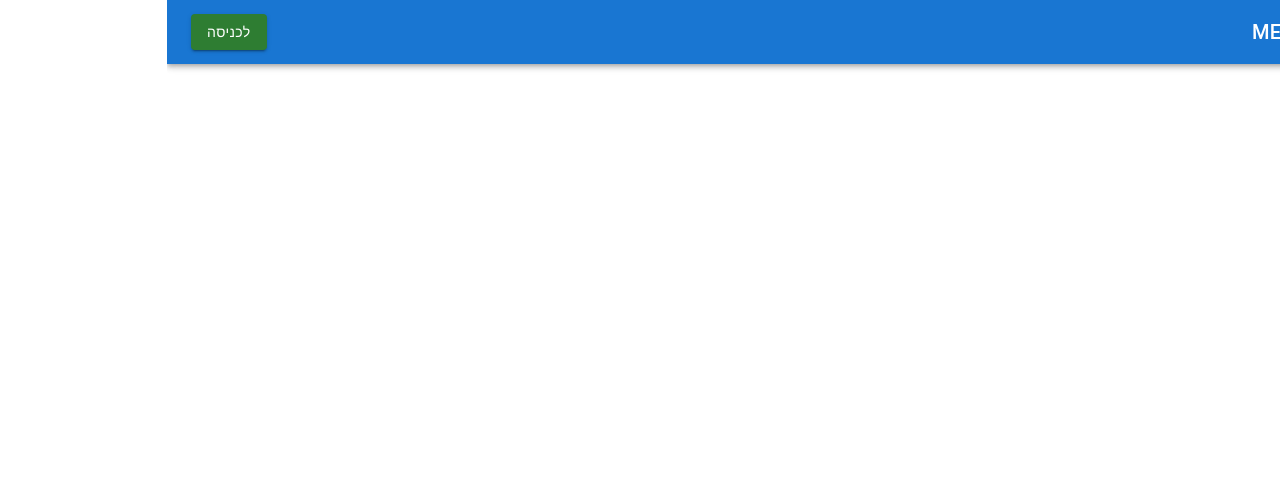
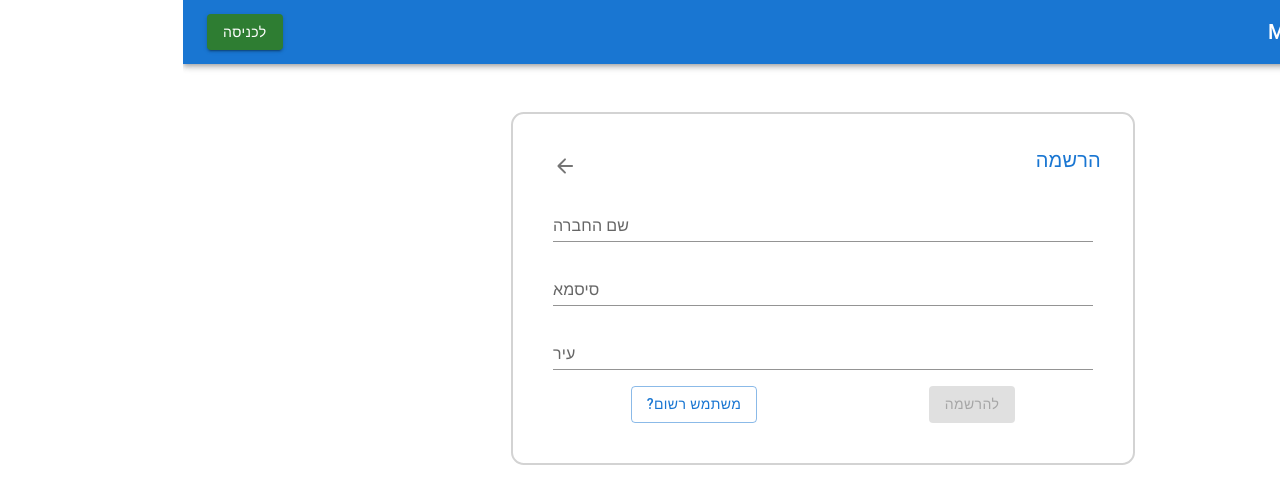
Before and after one commit to Meshalvim/client, a React (Create React App) app: page /SignInEmployer in a window 1280 px wide. Before the commit this address had no page. Shown: the top 504 px of the page. Built offline with nearby package versions, Linux system fonts and the light colour scheme.

Commit message:
update signInEmployer

```diff
--- a/src/App.js
+++ b/src/App.js
@@ -1,7 +1,8 @@
 import { BrowserRouter, Routes, Route, Navigate } from 'react-router-dom';
 import logo from './logo.svg';
 import './App.css';
-import SignIn from './SignIn';
+import SignInWorker from './SignInWorker';
+import SignInEmployer from './SignInEmployer';
 import LogIn from './LogIn';
 import HomePage from './HomePage';
 import EmployerDetails from './EmployerDetails';
@@ -17,7 +18,8 @@ function App() {
       <AppBar></AppBar>
         <Routes>
           <Route path="/" element={<HomePage />} />
-          <Route path="/signIn" element={<SignIn />} />
+          <Route path="/signInWorker" element={<SignInWorker />} />
+          <Route path="/SignInEmployer" element={<SignInEmployer />} />
           <Route path="/logIn" element={<LogIn />} />
           <Route path="/employerDetails" element={<EmployerDetails />} />
           <Route path="/manage" element={<Manage />} />
--- a/src/HomePage.js
+++ b/src/HomePage.js
@@ -20,7 +20,7 @@ const HomePage = () => {
                         <Button
                             variant="contained"
                             size="large"
-                            onClick={()=>navigate('/signIn')}
+                            onClick={()=>navigate('/SignInEmployer')}
                             sx={{
                             p: 2,
                             margin: 2,
@@ -30,7 +30,7 @@ const HomePage = () => {
                         <Button
                             variant="contained"
                             size="large"
-                            onClick={()=>navigate('/signIn')}
+                            onClick={()=>navigate('/signInWorker')}
                             sx={{
                             p: 2,
                             margin: 2,
--- /dev/null
+++ b/src/SignInEmployer.js
@@ -0,0 +1,182 @@
+import React, { useState } from 'react';
+import { TextField, Grid, FormControl, FormLabel, RadioGroup, FormControlLabel, Radio, Button, Alert, IconButton } from '@mui/material';
+import swal from 'sweetalert2';
+import { useNavigate } from 'react-router-dom';
+import ArrowBackRoundedIcon from '@mui/icons-material/ArrowBackRounded';
+import HomeRoundedIcon from '@mui/icons-material/HomeRounded';
+import { useFormik } from "formik";
+import * as Yup from "yup"
+
+const validationSchema = Yup.object({
+    name: Yup.string().required('שם זהו שדה חובה'),
+    password: Yup.string().required('סיסמא זהו שדה חובה'),
+    city: Yup.string().required('עיר זהו שדה חובה'),
+})
+
+const SignInEmployer = () => {
+
+    const { handleSubmit, handleChange, handleBlur, values, errors, touched, dirty, isValid } = useFormik({
+        initialValues: {
+            name: '',
+            password: '',
+            city: '',
+        },
+        validationSchema,
+        onSubmit: (values) => {
+            localStorage.setItem('user', JSON.stringify(values))
+            {
+                new swal({
+                    title: '!!!' + values.name + ' שלום ',
+                    icon: 'success',
+                    text: '!!!פרטיך נקלטו בהצלחה במערכת',
+                    confirmButtonText: 'המשך',
+                    confirmButtonColor: '#3085d6',
+                }).then(
+                    (result) => {
+                        if (result.isConfirmed) {
+                            if (status === 'employer')
+                                navigate('../employerDetails')
+                            else
+                                navigate('../disabledForm')
+                        }
+                    })
+            }
+
+        }
+    })
+
+    const [status, setStatus] = useState('lookingForJob');
+    const [name, setName] = useState('')
+
+    const navigate = useNavigate();
+
+    const handleRadioChange = (event) => {
+        setStatus(event.target.value);
+    }
+
+
+    return (
+
+        <form onSubmit={handleSubmit}>
+            <Grid container direction="column" sx={{ p: 5 }}>
+                <Grid item sx={{
+                    p: 1,
+                    margin: 'auto',
+                    width: '50vw'
+
+                }}>
+                    <Grid
+                        sx={{
+                            p: 4,
+                            border: '2px solid lightGrey',
+                            borderRadius: '1vw',
+                            margin: 'auto',
+                        }}>
+
+                        <Grid
+                            container
+                            direction='row'
+                            justifyContent="space-between">
+
+                            <FormLabel
+                                sx={{
+                                    fontSize: '20px',
+                                    color: '#1976d2',
+                                }}
+                            >הרשמה</FormLabel>
+
+                            <IconButton
+                                variant="outlined"
+                                onClick={() => { navigate('/') }}
+                            >
+                                <ArrowBackRoundedIcon />
+
+                            </IconButton>
+                        </Grid>
+
+                        <Grid item sx={{
+                            p: 1,
+                            margin: 'auto',
+                        }}>
+                            <TextField
+                                fullWidth
+                                error={errors.name && touched.name}
+                                name="name"
+                                id="name"
+                                label="שם החברה"
+                                variant="standard"
+                                onChange={handleChange}
+                                onBlur={handleBlur}
+                                value={values.name}
+                            />
+                            {errors.name && touched.name && <Alert severity="error">{errors.name}</Alert>}
+                        </Grid>
+
+                        <Grid item sx={{
+                            p: 1,
+                            margin: 'auto',
+                        }}>
+                            <TextField
+                                fullWidth
+                                error={errors.password && touched.password}
+                                id="password"
+                                type="password"
+                                label="סיסמא"
+                                variant="standard"
+                                onChange={handleChange}
+                                onBlur={handleBlur}
+                                value={values.password}
+                            />
+                            {errors.password && touched.password && <Alert severity="error">{errors.password}</Alert>}
+                        </Grid>
+
+                        <Grid item sx={{
+                            p: 1,
+                            margin: 'auto',
+                        }}>
+                            <TextField
+                                fullWidth
+                                error={errors.city && touched.city}
+                                name="city"
+                                id="city"
+                                label="עיר"
+                                variant="standard"
+                                onChange={handleChange}
+                                onBlur={handleBlur}
+                                value={values.city}
+                            />
+                            {errors.city && touched.city && <Alert severity="error">{errors.city}</Alert>}
+                        </Grid>
+
+                        <Grid container direction="row"  >
+
+                            <Grid item sx={{
+                                p: 1,
+                                margin: 'auto',
+                            }}>
+                                <Button
+                                    type='submit'
+                                    disabled={!dirty || !isValid}
+                                    variant="contained"
+                                >להרשמה</Button>
+                            </Grid>
+
+                            <Grid item sx={{
+                                p: 1,
+                                margin: 'auto',
+                            }}>
+                                <Button
+                                    variant="outlined"
+                                    onClick={() => { navigate('../logIn') }}
+                                >משתמש רשום?</Button>
+                            </Grid>
+                        </Grid>
+
+                    </Grid>
+                </Grid>
+            </Grid>
+        </form>
+    );
+}
+
+export default SignInEmployer;
--- a/src/SignIn.js
+++ b/src/SignInWorker.js
@@ -16,7 +16,7 @@ const validationSchema = Yup.object({
     city: Yup.string().required('עיר זהו שדה חובה'),
 })
 
-const SignIn = () => {
+const SignInWorker = () => {
 
     const { handleSubmit, handleChange, handleBlur, values, errors, touched, dirty, isValid } = useFormik({
         initialValues: {
@@ -257,4 +257,4 @@ const SignIn = () => {
     );
 }
 
-export default SignIn;
+export default SignInWorker;
```
